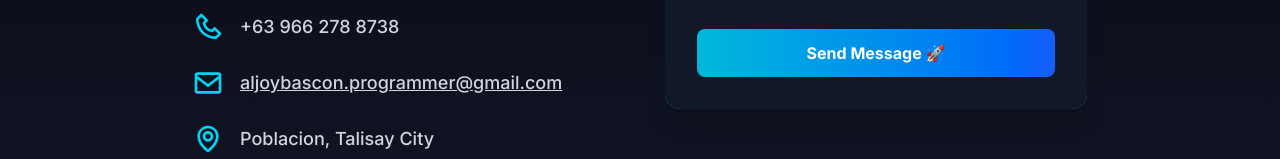
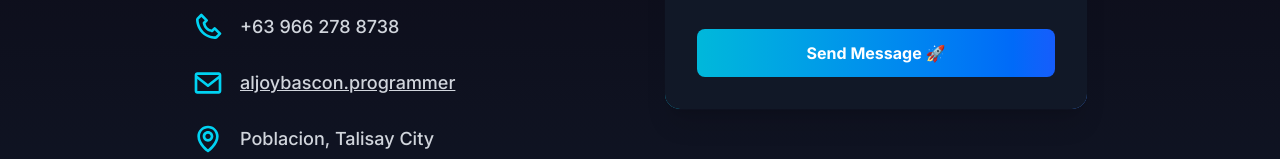
Before and after one commit to tanoshii777/tanoshii-portfolio, a Next.js app: page / in a window 1280 px wide. Shown: the part 4991-5150 px from the top of the page. Built offline with nearby package versions, Linux system fonts and the light colour scheme.

Commit message:
Fix: shorten the Email Link

```diff
--- a/components/Home/Contact/EmailLinks.tsx
+++ b/components/Home/Contact/EmailLinks.tsx
@@ -28,7 +28,7 @@ export default function EmailLink() {
         rel="noopener noreferrer"
         className="text-lg text-gray-300 font-medium underline hover:text-violet-400 transition-colors"
       >
-        aljoybascon.programmer@gmail.com
+        aljoybascon.programmer
       </a>
     </div>
   );
```
